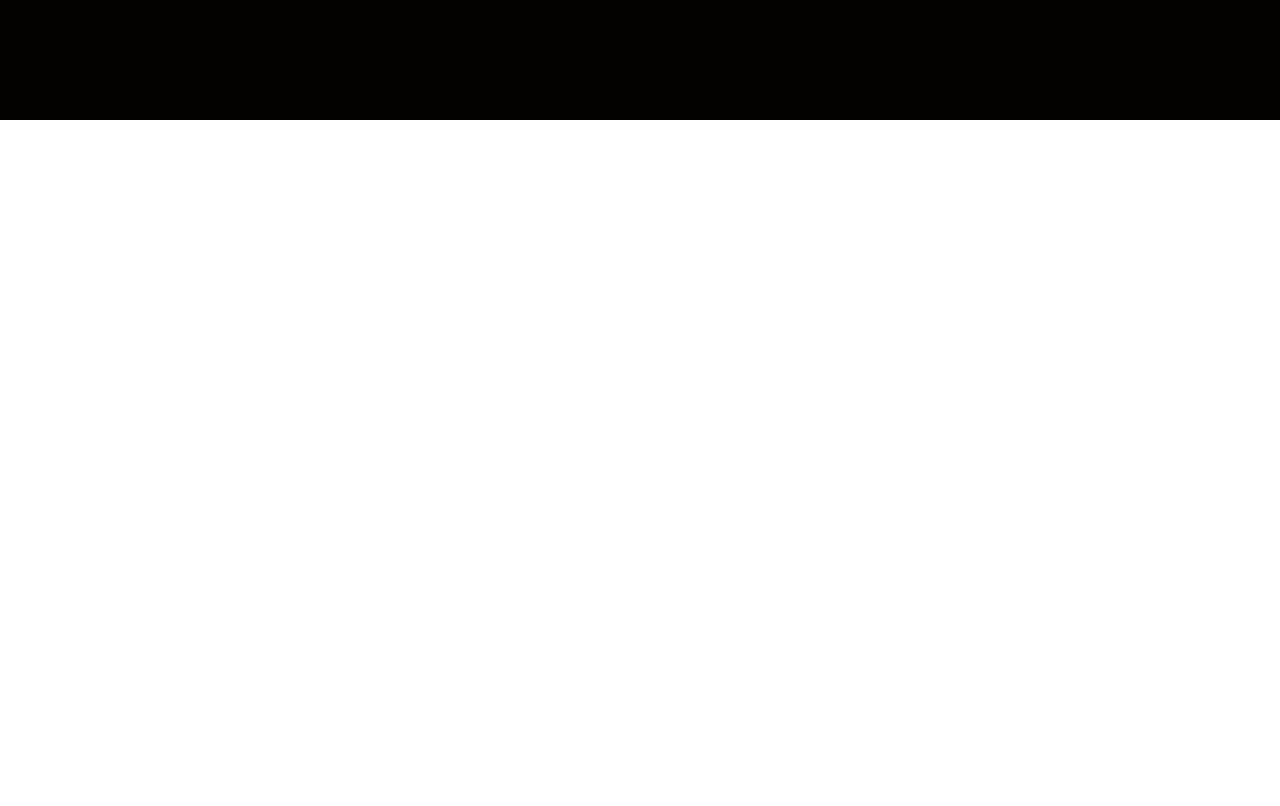
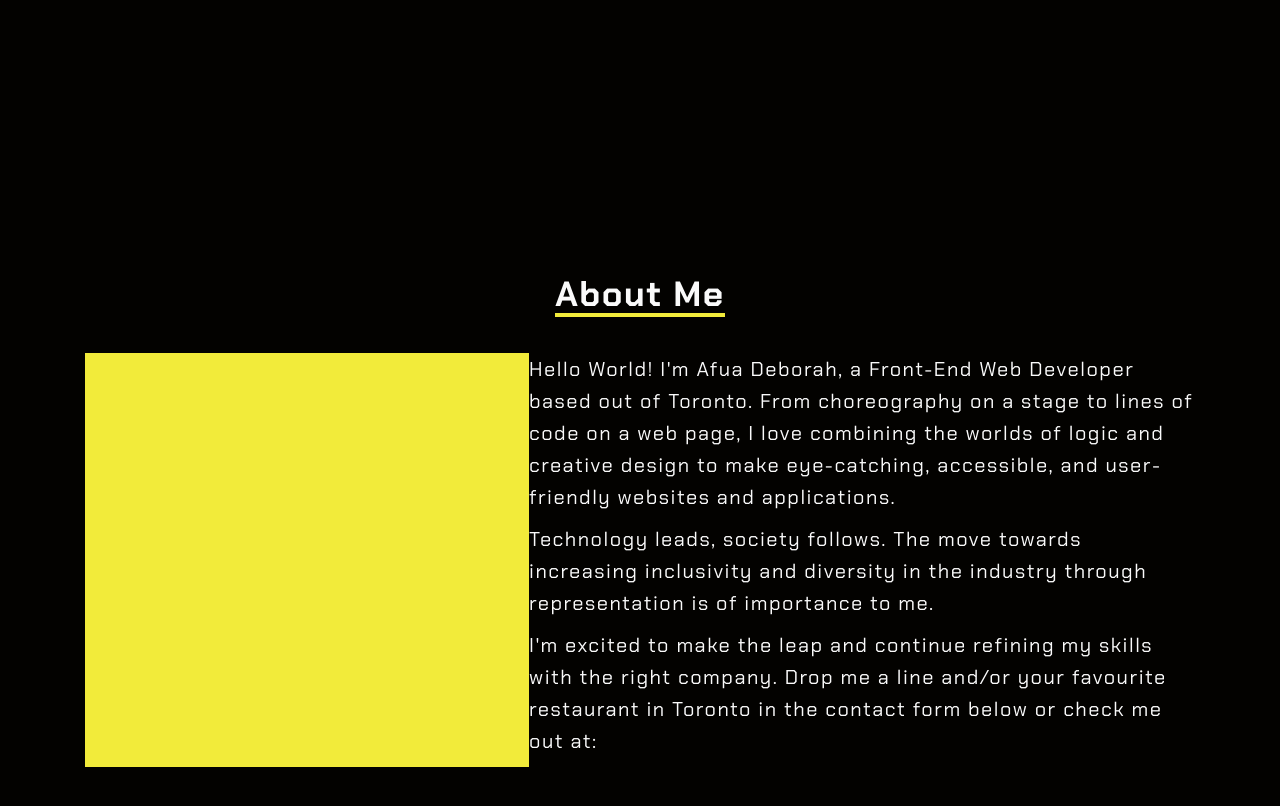
Before and after one commit to hoggir/Portofolio, a React (Create React App) app: page / in a window 1280 px wide. Shown: the part 680-1486 px from the top of the page. Before the commit the page ends 800 px from the top, so only its background shows below. Built offline with nearby package versions, Linux system fonts and the light colour scheme.

Commit message:
first-commit

```diff
--- /dev/null
+++ b/src/component/v2/About/index.css
@@ -0,0 +1,69 @@
+.v2about-item {
+    width: 100%;
+    display: flex;
+    flex: 0 0 100%;
+    flex-wrap: nowrap;
+}
+
+.v2about-column {
+    flex: 0 0 100%;
+    max-width: 100%;
+    width: 100%;
+    flex-wrap: nowrap;
+}
+
+.about-title {
+    text-align: center;
+    margin-bottom: 30px;
+}
+
+.about-title h2 {
+    display: inline-block;
+    font-weight: 700;
+    font-size: 35px;
+    letter-spacing: 1.5px;
+    position: relative;
+}
+
+.about-title h2::after {
+    content: '';
+    height: 4px;
+    width: 100%;
+    background: var(--yellow-accent);
+    position: absolute;
+    bottom: -2px;
+    left: 0;
+  }
+
+.v2about-box {
+    display: flex;
+    flex: 0 0 100%;
+}
+
+
+.v2about-item-40 {
+    flex: 0 0 40%;
+    max-width: 40%;
+    display: flex;
+    justify-content: center;
+    background-color: tomato;
+}
+
+.v2about-img-con {
+    height: 100%;
+    width: 100%;
+    background-color: var(--yellow-accent);
+}
+
+.v2about-item-60 {
+    flex: 0 0 60%;
+    max-width: 60%;
+}
+
+.v2about-item-60 p {
+    margin-bottom: 10px;
+    color: var(--white-main-text);
+    font-size: 20px;
+    letter-spacing: 1.5px;
+    line-height: 32px;
+}
--- /dev/null
+++ b/src/component/v2/About/index.jsx
@@ -0,0 +1,38 @@
+import React from "react";
+import "./index.css";
+
+export default function V2about() {
+  return (
+    <div className="v2about-item">
+      <div className="v2about-column">
+        <div className="about-title">
+          <h2>About Me</h2>
+        </div>
+        <div className="v2about-box">
+          <div className="v2about-item-40">
+            <div className="v2about-img-con"></div>
+          </div>
+          <div className="v2about-item-60">
+            <p>
+              Hello World! I'm Afua Deborah, a Front-End Web Developer based out
+              of Toronto. From choreography on a stage to lines of code on a web
+              page, I love combining the worlds of logic and creative design to
+              make eye-catching, accessible, and user-friendly websites and
+              applications.
+            </p>
+            <p>
+              Technology leads, society follows. The move towards increasing
+              inclusivity and diversity in the industry through representation
+              is of importance to me.
+            </p>
+            <p>
+              I'm excited to make the leap and continue refining my skills with
+              the right company. Drop me a line and/or your favourite restaurant
+              in Toronto in the contact form below or check me out at:
+            </p>
+          </div>
+        </div>
+      </div>
+    </div>
+  );
+}
--- a/src/pages/v2/Home/index.css
+++ b/src/pages/v2/Home/index.css
@@ -134,6 +134,14 @@
   align-items: center;
 }
 
+.v2about {
+  min-height: 100vh;
+  display: flex;
+  flex: 0 0 100%;
+  max-width: 100%;
+  align-items: center;
+}
+
 
 
 @media screen and (max-width: 500px) {
@@ -218,4 +226,9 @@
   .navbar-item a:hover {
     color: var(--yellow-accent);
   }
+
+  .v2jumbotron-item span {
+    font-size: 40px;
 }
+
+}
--- a/src/pages/v2/Home/index.jsx
+++ b/src/pages/v2/Home/index.jsx
@@ -1,5 +1,6 @@
 import React, { useState } from "react";
 import V2jumbotron from "../../../component/v2/Jumbotron";
+import V2about from "../../../component/v2/About";
 import "./index.css";
 
 function V2Home() {
@@ -15,18 +16,21 @@
         <div className="container">
           <div className="navbar-menu">
             <div className="navbar-item">
-              <a href="#homr">Home</a>
-              <a href="#ab">About</a>
-              <a href="#pj">Projects</a>
-              <a href="#ct">Contact</a>
+              <a href="#home">Home</a>
+              <a href="#about">About</a>
+              <a href="#projects">Projects</a>
+              <a href="#contact">Contact</a>
             </div>
           </div>
         </div>
       </div>
       <div className="v2home v2section">
         <div className="container">
-          <div className="v2jumbotron">
+          <div id="home" className="v2jumbotron">
             <V2jumbotron />
+          </div>
+          <div id="about" className="v2about">
+            <V2about />
           </div>
         </div>
       </div>
```
